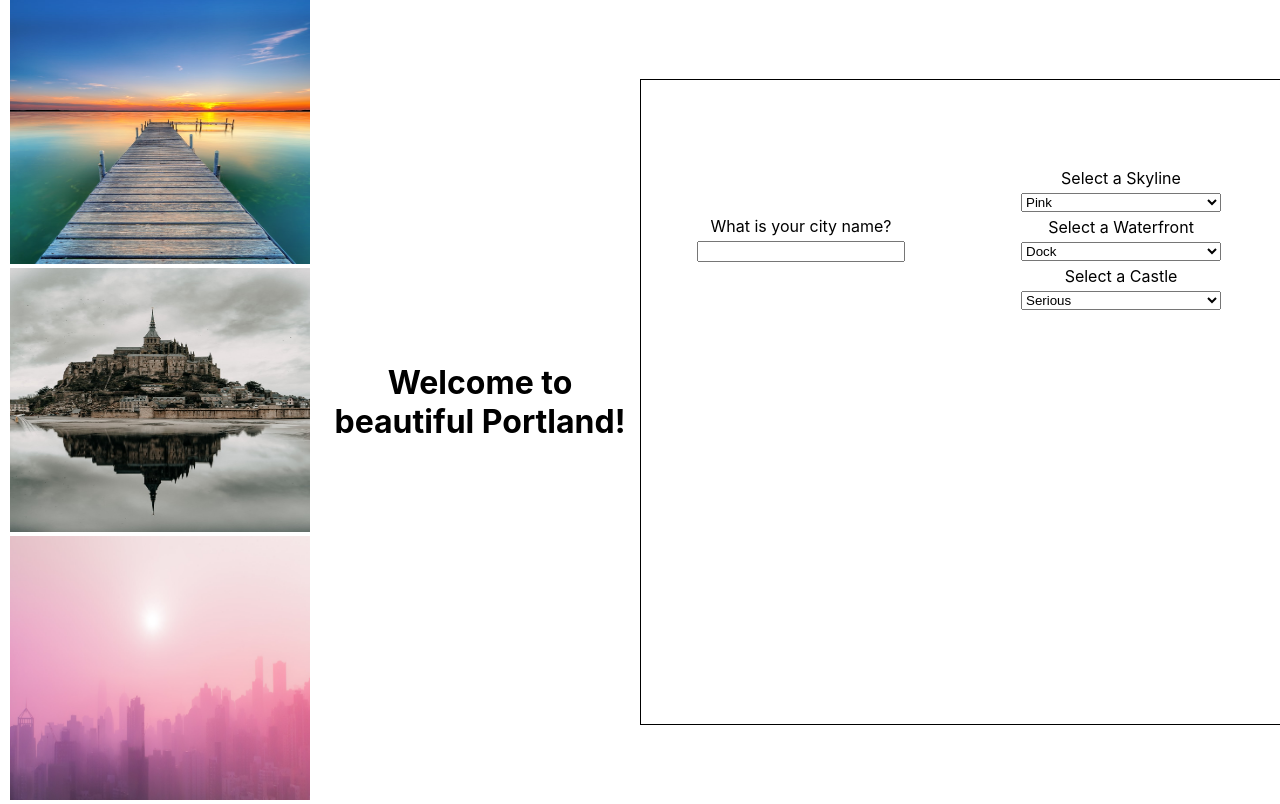
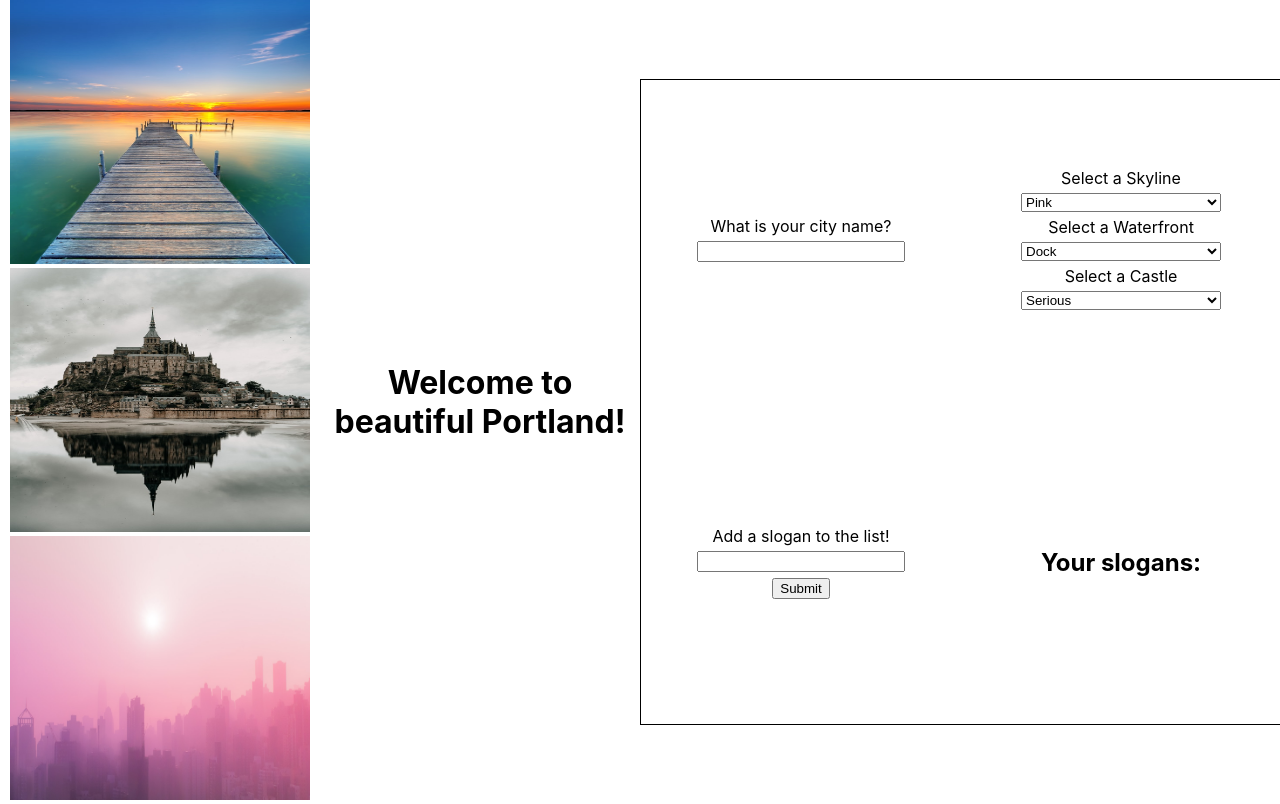
Before and after one commit to philngom/react-city-builder-half-baked, a React (Create React App) app: page / in a window 1280 px wide. Built offline with nearby package versions, Linux system fonts and the light colour scheme.

Commit message:
assignment complete

```diff
--- a/src/App.js
+++ b/src/App.js
@@ -14,6 +14,7 @@ function App() {
   const [waterfrontId, setWaterfrontId] = useState(1);
   const [castleId, setCastleId] = useState(1);
   const [cityName, setCityName] = useState('Portland');
+  const [slogans, setSlogans] = useState([]);
   // You'll need to keep track of a skylineId, waterfrontId, and castleId. All these start out as 1
   // you'll need to track a city name, which starts as the city name of your choice.
   // finally, you'll need an array of slogans, which could start out as ['The City of Excellence'] for example
@@ -25,11 +26,9 @@ function App() {
       <City skylineId={ skylineId } waterfrontId={ waterfrontId }
         castleId={ castleId }/>
       <h1>
-        {/* dynamically update the city name here using state */}
         Welcome to beautiful {cityName}!
       </h1>
       <div className='bottom'>
-        {/* here, the CityNameInput component takes in the setCityName state handler function */}
         <CityNameInput setCityName={ setCityName }/>
         <section className='dropdowns'>
           <SkylineDropdown setSkylineId={ setSkylineId }/>
@@ -37,7 +36,9 @@ function App() {
           <CastleDropdown setCastleId={ setCastleId }/>
         </section>
         {/* here, the SloganForm component takes in the setSlogans state handler function and the slogans array that live in state */}
+        <SloganForm slogans={ slogans } setSlogans={ setSlogans }/>
         {/* here, the SloganList component takes the array of slogans that lives in state */}
+        <SloganList slogans={ slogans }/>
 
       </div>
     </div>
--- a/src/Slogan.js
+++ b/src/Slogan.js
@@ -1,9 +1,10 @@
 import React from 'react';
 
-export default function Slogan(props) {
+export default function Slogan({ slogan }) {
   return (
     <div className='slogan'>
       {/* this component takes in a slogan as a prop. Render it out here however you like */}
+      <p>{slogan}</p>
     </div>
   );
 }
--- a/src/SloganForm.js
+++ b/src/SloganForm.js
@@ -1,24 +1,29 @@
-export default function SloganForm(props) {
+import { useState } from 'react';
+
+export default function SloganForm({ slogans, setSlogans }) {
   // React forms are a pain!
   // Track the sloganInput form state with a useState hook
+  const [sloganInput, setSloganInput] = useState('');
 
   function handleSubmit(e) {
     e.preventDefault();
 
+    setSlogans([...slogans, e.target[0].value]);
+    console.log(e.target[0].value);
     // This component takes in a prop called setSlogans, which is a function that takes in an array of slogans.
     // Also, this component also takes in a prop called slogans, which is an arry of strings. //// On submit call the setSlogans state with a new array that is a copy of the old array with the new slogan immutably added to the end
-
+    e.target[0].value = '';
     // set the sloganInput form state to an empty string to reset the form
   }
 
   return (
     <section>
       {/* on submit, call the handleSubmit function, defined above */}
-      <form>
+      <form onSubmit={ handleSubmit }>
         Add a slogan to the list!
         {/* on change, set the sloganInput in state to be the input value */}
         {/* also, weirdly, set the value of this input to the sloganInput tracked in state to make this a 'controlled' form input */}
-        <input />
+        <input required/>
         <button>Submit</button>
       </form>
     </section>
--- a/src/SloganList.js
+++ b/src/SloganList.js
@@ -1,11 +1,15 @@
 import React from 'react';
+import Slogan from './Slogan.js';
 
-export default function SloganList(props) {
+export default function SloganList({ slogans }) {
   return (
     <section>
       <h2>Your slogans:</h2>
-      {/* This kind of component should be familiar by now. It takes in (as props) an array of slogans */}
-      {/* Then map over those slogans and for each slogan, render a Slogan component. Supply a key and a slogan as props to each Slogan component */}
+      {
+        slogans.map((slogan, i) =>
+          <Slogan key={slogan + i} slogan={ slogan }/>
+        )
+      }
     </section>
   );
 }
```
